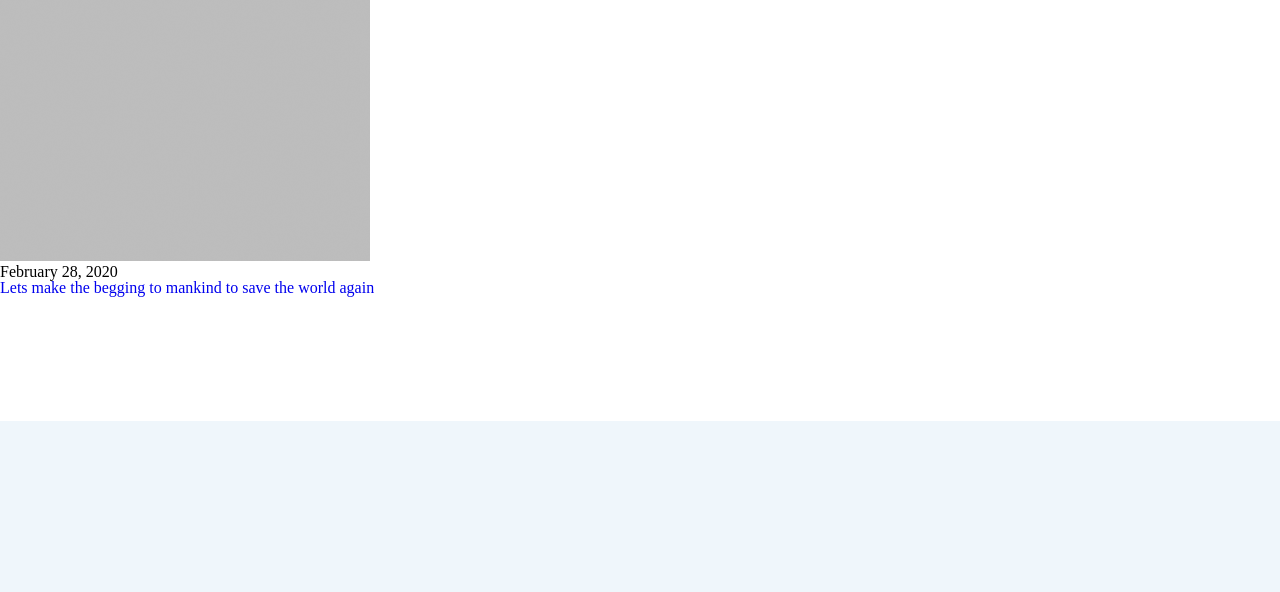
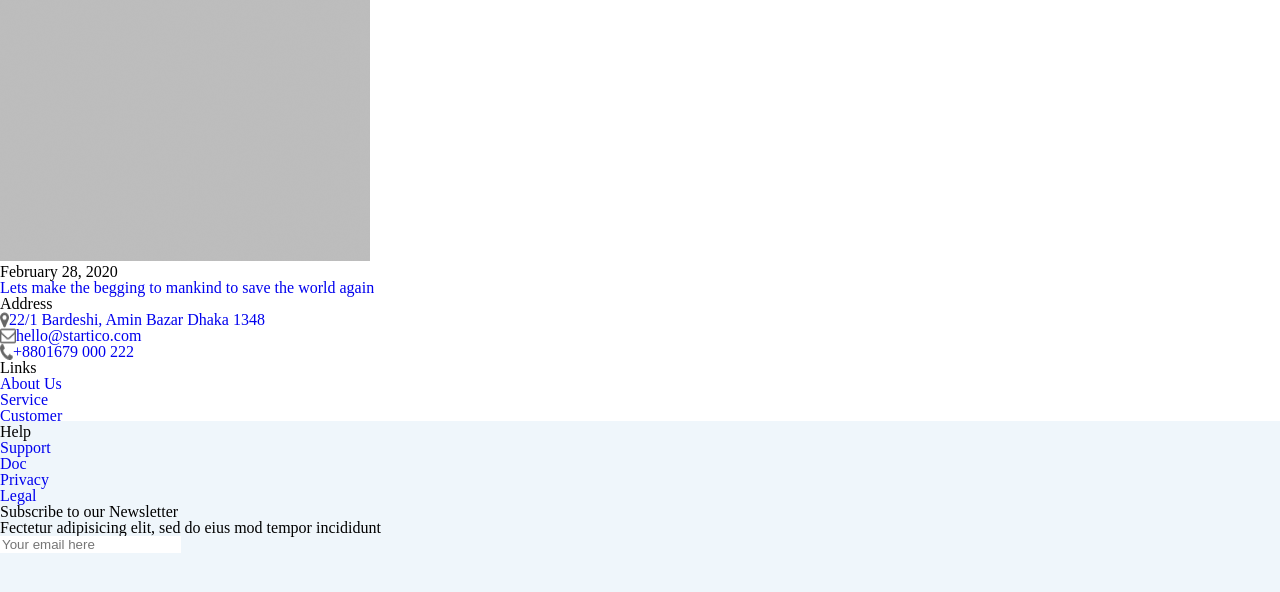
Before and after one commit to Iiviii/Develop, a website: page index.html in a window 1280 px wide. Shown: the part 5437-6029 px from the top of the page. Drawn offline with Linux system fonts and the light colour scheme.

Commit message:
add contact's html

```diff
--- a/index.html
+++ b/index.html
@@ -308,6 +308,65 @@
                 </div>
             </div>
         </section>
+        <footer class="footer">
+            <div class="contact-container">
+                <div class="contact">
+                    <h4 class="h4">Address</h4>
+                    <ul>
+                        <li class="d-flex">
+                            <img class="img" src="img/map-icon.png" alt="Map">
+                            <a class="a" href="https://www.google.com/maps/search/22%2F1+Bardeshi,+Amin+Bazar+Dhaka+1348/@23.7836458,90.3208565,15z/data=!3m1!4b1" target="_blanck"> 22/1 Bardeshi, Amin Bazar Dhaka 1348</a>
+                        </li>
+                        <li class="d-flex">
+                            <img class="img" src="img/mail-icon.png" alt="Mail">
+                            <a class="a" href="mailto:hello@startico.com?subject=Mail from Our Site">hello@startico.com</a>
+                        </li>
+                        <li class="d-flex">
+                            <img class="img" src="img/tel-icon.png" alt="Tel">
+                            <a class="a" href="tel:+8801679 000 222">+8801679 000 222</a>
+                        </li>
+                    </ul>
+                </div>
+                <div class="support-container">
+                    <h4 class="h4">Links</h4>
+                    <ul>
+                        <li>
+                            <a class="a" href="#" target="_blanck">About Us</a>
+                        </li>
+                        <li>
+                            <a class="a" href="#" target="_blanck">Service</a>
+                        </li>
+                        <li>
+                            <a class="a" href="#" target="_blanck">Customer</a>
+                        </li>
+                    </ul>
+                </div>
+                <div class="support-container">
+                    <h4 class="h4">Help</h4>
+                    <ul>
+                        <li>
+                            <a class="a" href="#" target="_blanck">Support</a>
+                        </li>
+                        <li>
+                            <a class="a" href="#" target="_blanck">Doc</a>
+                        </li>
+                        <li>
+                            <a class="a" href="#" target="_blanck">Privacy</a>
+                        </li>
+                        <li>
+                            <a class="a" href="#" target="_blanck">Legal</a>
+                        </li>
+                    </ul>
+                </div>
+                <div class="subscribe">
+                    <h4 class="h4">Subscribe to our Newsletter</h4>
+                    <p class="a">Fectetur adipisicing elit, sed do eius mod tempor incididunt</p>
+                    <form class="form">
+                        <input type="text" placeholder="Your email here" name="mail" required>
+                    </form>
+                </div>
+            </div>
+        </footer>
     <script src="js/main.js"></script>
     </body>
 </html>
```
